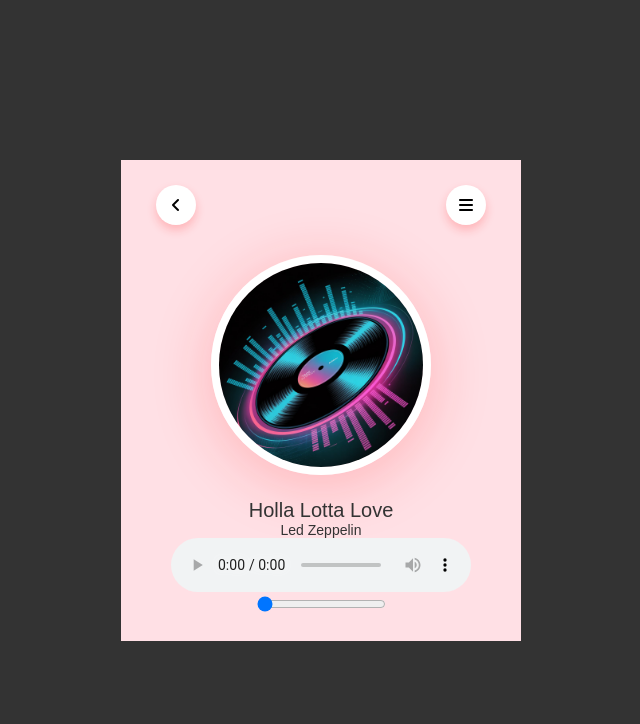
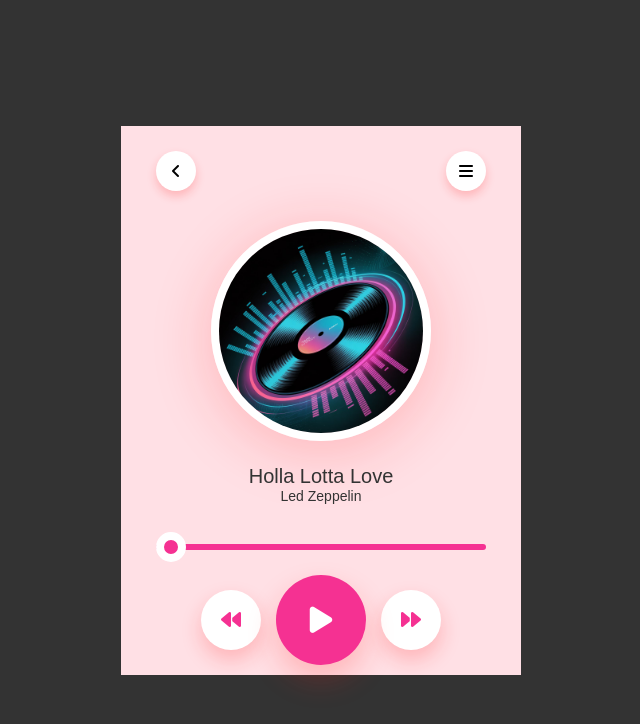
Before and after one commit to PMagoga/30-days-with-JavaScript-projects, a plain HTML site: page Music_Player - Day 4/index.html in a window 1280 px wide. Shown: the whole page, without its empty margins (319-959 px from the left). Drawn offline with Linux system fonts and the light colour scheme.

Commit message:
projeto finalizado

```diff
--- a/Music_Player - Day 4/index.html
+++ b/Music_Player - Day 4/index.html
@@ -21,11 +21,20 @@
             <img src="/media/music_player.jpg" alt="Imagem de um tocador de música" class="song-img">
             <h1>Holla Lotta Love</h1>
             <p>Led Zeppelin</p>
-            <audio controls>
+            <!-- para add controles do sistema basta add "controls" -->
+            <audio id="song">
                 <source src="/media/music/07.Crazy.mp3" type="audio/mpeg">
             </audio>
-            <input type="range" value="0" id="progress-bar">
+            <input type="range" value="0" id="progress">
+
+            <div class="controls">
+                <div><i class="fa-solid fa-backward"></i></div>
+                <div onclick="playPause()"><i class="fa-solid fa-play" id="play"></i></div>
+                <div><i class="fa-solid fa-forward"></i></div>
+            </div>
         </div>
     </div>
+
+    <script src="script.js"></script>
 </body>
 </html>
--- /dev/null
+++ b/Music_Player - Day 4/script.js
@@ -0,0 +1,34 @@
+let progress = document.getElementById('progress');
+let song = document.getElementById('song');
+let play = document.getElementById('play');
+
+
+song.onloadedmetadata = function() {
+    progress.max = song.duration;
+    progress.value = song.currentTime;
+}
+
+function playPause() {
+    if (play.classList.contains('fa-pause')) {
+        song.pause();
+        play.classList.remove('fa-pause');
+        play.classList.add('fa-play');
+    } else {
+        song.play();
+        play.classList.add('fa-pause');
+        play.classList.remove('fa-play');
+    }
+}
+
+if(song.play()){
+    setInterval(() => {
+        progress.value = song.currentTime;
+    }, 500);
+}
+
+progress.onchange = function() {
+    song.play();
+    song.currentTime = progress.value;
+    play.classList.add('fa-pause');
+    play.classList.remove('fa-play');
+}
--- a/Music_Player - Day 4/style.css
+++ b/Music_Player - Day 4/style.css
@@ -59,3 +59,52 @@
     font-size: 14px;
     color: #333;
 }
+
+#progress {
+    width: 100%;
+    height: 6px;
+    -webkit-appearance: none;
+    appearance: none;
+    margin: 40px 0;
+    background: #f53192;
+    border-radius: 4px;
+    cursor: pointer;
+}
+
+#progress::-webkit-slider-thumb {
+    -webkit-appearance: none;
+    appearance: none;
+    width: 30px;
+    height: 30px;
+    background: #f53192;
+    border-radius: 50%;
+    box-shadow: 0 5 5px rgba(255, 26, 26, 0.22);
+    border: 8px solid #fff;
+}
+
+.controls {
+    display: flex;
+    justify-content: center;
+    align-items: center;
+    gap: 30px;
+}
+
+.controls div {
+    background: #fff;
+    width: 60px;
+    height: 60px;
+    border-radius: 50%;
+    display: inline-flex;
+    justify-content: center;
+    align-items: center;
+    cursor: pointer;
+    box-shadow: 0 10px 20px rgba(255, 26, 26, 0.22);
+    font-size: 20px;
+    color: #f53192;
+}
+
+.controls div:nth-child(2) {
+    transform: scale(1.5);
+    background: #f53192;
+    color: #fff;
+}
```
